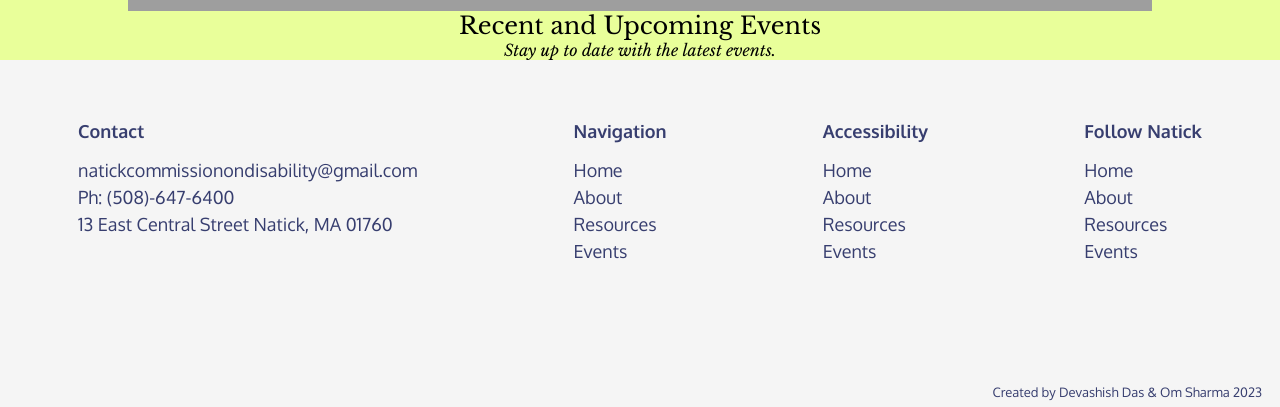
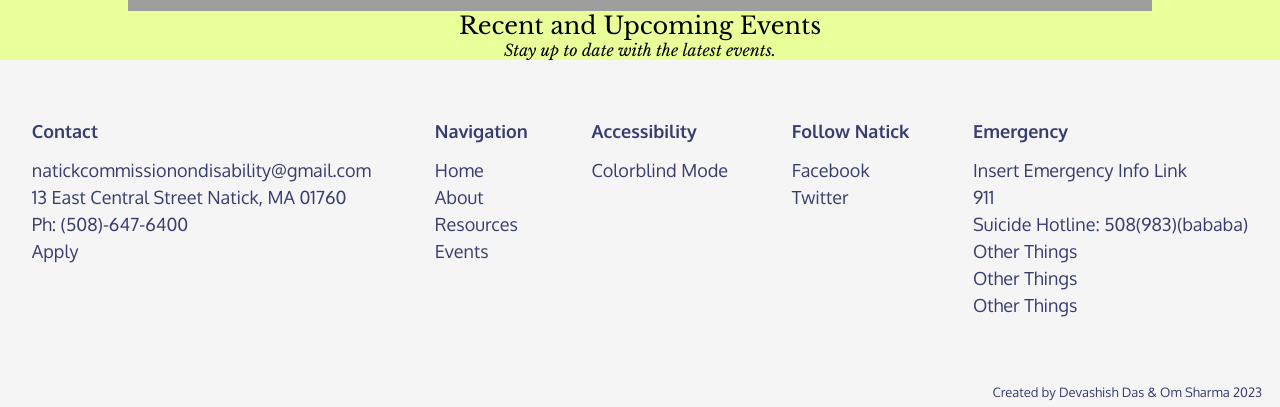
Before and after one commit to Aapuji/Natick-Disabilities-Website, a Next.js app: page / in a window 1280 px wide. Shown: the part 1049-1456 px from the top of the page. Built offline with nearby package versions, Linux system fonts and the light colour scheme; grey boxes are pictures that could not be loaded.

Commit message:
April 17 Work (Footer, About)

```diff
--- a/components/Footer.js
+++ b/components/Footer.js
@@ -9,9 +9,10 @@ const Footer = () => {
         <div id = {styles.contactNav} className = {styles.large}>
               <div className = {styles.contactText}>Contact</div>
               <div id = {styles.footerLinks} className={styles.footerContainer}>
-                  <a href = "mailto: natickcommissionondisability@gmail.com" className = {styles.contactInline}>natickcommissionondisability@gmail.com</a>
+                <Link href = "mailto: natickcommissionondisability@gmail.com" className = {styles.inline}>natickcommissionondisability@gmail.com</Link>
+                <a className = {styles.contactInline}>13 East Central Street Natick, MA 01760</a>
                 <a className = {styles.contactInline}>Ph: (508)-647-6400</a>
-                  <a className = {styles.contactInline}>13 East Central Street Natick, MA 01760</a>
+                <Link href = "https://natickma.granicus.com/boards/forms/265/apply/" className = {styles.inline}>Apply</Link>
                 <br />
               </div>
         </div>
@@ -28,20 +29,28 @@ const Footer = () => {
         <div id = {styles.accessibilityNav} className = {styles.large}>
               <div className = {styles.accessibilityText}>Accessibility</div>
               <div id = {styles.footerLinks} className={styles.footerContainer}>
-                  <Link className = {styles.inline} href = '/'>Home</Link>
-                  <Link className = {styles.inline} href = '/about'>About</Link>
-                  <Link className = {styles.inline} href = '/resources'>Resources</Link>
-                  <Link className = {styles.inline} href = '/events'>Events</Link>
+                <Link className = {styles.inline} href = '/'>Colorblind Mode</Link>
+                <div id = "google-translate-element" className = {styles.inline}></div>
                 <br />
               </div>
         </div>
         <div id = {styles.followNav} className = {styles.large}>
               <div className = {styles.followText}>Follow Natick</div>
               <div id = {styles.footerLinks} className={styles.footerContainer}>
-                  <Link className = {styles.inline} href = '/'>Home</Link>
-                  <Link className = {styles.inline} href = '/about'>About</Link>
-                  <Link className = {styles.inline} href = '/resources'>Resources</Link>
-                  <Link className = {styles.inline} href = '/events'>Events</Link>
+                <Link className = {styles.inline} href = 'https://www.facebook.com/TownOfNatick'>Facebook</Link>
+                <Link className = {styles.inline} href = 'https://twitter.com/town_of_natick'>Twitter</Link>
+                <br />
+              </div>
+        </div>
+        <div id = {styles.emergencyNav} className = {styles.large}>
+              <div className = {styles.emergencyText}>Emergency</div>
+              <div id = {styles.footerLinks} className={styles.footerContainer}>
+                <Link className = {styles.inline} href = '/resources'>Insert Emergency Info Link</Link>
+                <a className = {styles.contactInline}>911</a>
+                <a className = {styles.contactInline}>Suicide Hotline: 508(983)(bababa)</a>
+                <a className = {styles.contactInline}>Other Things</a>
+                <a className = {styles.contactInline}>Other Things</a>
+                <a className = {styles.contactInline}>Other Things</a>
                 <br />
               </div>
         </div>
--- a/package.json
+++ b/package.json
@@ -10,6 +10,7 @@
     "prune": "git fetch -p"
   },
   "dependencies": {
+    "@headlessui/react": "^1.7.14",
     "babel-plugin-styled-components": "^2.0.7",
     "eslint": "8.29.0",
     "eslint-config-next": "13.0.6",
--- a/pages/index.js
+++ b/pages/index.js
@@ -11,7 +11,7 @@ export default function Home(/*{ posts }*/) {
 
   return <>
     <Layout title="Natick Commission on Disability" altText="... alt text goes here ..." hero>
-      <main id={styles.main}>
+      <main>
         <hr />
         <Section id="emergencyInfo" imgName="Emergency Information" title="Emergency Information" subtitle="Get guidance and support.">
           <br />
--- a/styles/About.module.css
+++ b/styles/About.module.css
@@ -1,5 +1,6 @@
 .aboutcontent{
     margin-left: 20px;
+    text-align: left;
 }
 
 .purpose{
--- a/styles/Footer.module.css
+++ b/styles/Footer.module.css
@@ -25,6 +25,7 @@ a.inline {
 a.inline:hover {
     text-decoration: none;
     font-weight: bolder;
+    font-size: 0.95em;
 }
 
 .contactText{
@@ -43,6 +44,11 @@ a.inline:hover {
 }
 
 .followText{
+    color: rgb(55, 62, 111);
+    font-weight: bold;
+}
+
+.emergencyText{
     color: rgb(55, 62, 111);
     font-weight: bold;
 }
@@ -103,6 +109,13 @@ a.inline:hover {
     text-align: left;
 }
 
+#emergencyNav{
+    /* max-width: fit-content; */
+    margin: 10px;
+    padding-top: 50px; /* Used to be 100px */
+    text-align: left;
+}
+
 #footerLinks {
     margin-top: 15px;
     flex-direction: column;
--- a/styles/Home.module.css
+++ b/styles/Home.module.css
@@ -1,8 +1,10 @@
+/*
 #main {
   width: 100%;
   height: fit-content;
-  background-color: rgb(233, 255, 154); /*section background*/
+  background-color: rgb(233, 255, 154);
 }
+*/
 
 .sectionHeaderImg {
   width: 80%;
--- a/styles/Navbar.module.css
+++ b/styles/Navbar.module.css
@@ -19,6 +19,7 @@
   padding-left: 1rem;
   padding-right: 1rem;
 }
+
 .styledLink:hover {
   font-weight: bold;
   font-size: 0.95em;
@@ -81,7 +82,6 @@
     padding-left: 1rem;
     padding-right: 1rem;
   }
-
 }
 
 /*
--- a/styles/globals.css
+++ b/styles/globals.css
@@ -33,3 +33,9 @@ hr {
   padding: none;
   background-color: white;
 }
+
+main {
+  width: 100%;
+  height: fit-content;
+  background-color: rgb(233, 255, 154); /*section background*/
+}
```
Also changed, not shown: pages/about.js (+8 -10 lines), 1 other file (tests, documents, lock files or other folders). Lines whose indentation alone changed are shown as unchanged.
